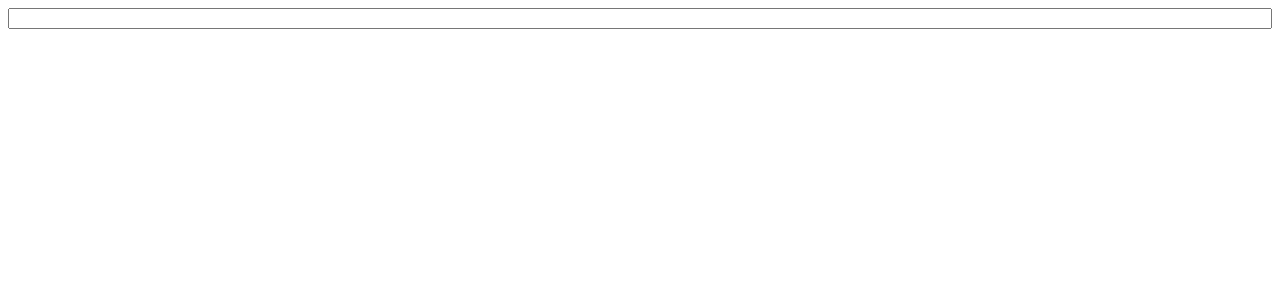
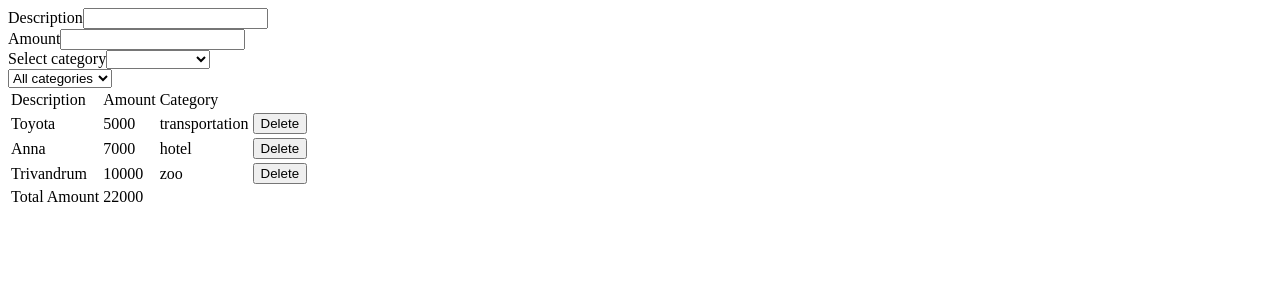
Before and after one commit to sudharsan026/react-components, a React (Vite) app: page / in a window 1280 px wide. Shown: the top 300 px of the page. Built offline with nearby package versions, Linux system fonts and the light colour scheme.

Commit message:
Expense filter mini project template

```diff
--- a/src/App.jsx
+++ b/src/App.jsx
@@ -1,15 +1,35 @@
 import React, { useState } from "react";
+import ExpenseTable from "./expense-tracker/components/expense-table";
+import ExpenseFilter from "./expense-tracker/components/expense-filter";
+import ExpenseForm from "./expense-tracker/components/expense-form";
 import "./App.css";
-import { Users } from "./users";
-import Table from "./Table";
-import Sidebar from "./Sidebar";
-import FormatPhone from "./FormatPhone";
-
 const App = () => {
+  const [selectedCategory, setSelectedCategory] = useState("");
+  const [expenses, setExpenses] = useState([
+    { id: 1, description: "Toyota", amount: 5000, category: "transportation" },
+    { id: 2, description: "Anna", amount: 7000, category: "hotel" },
+    { id: 3, description: "Trivandrum", amount: 10000, category: "zoo" },
+  ]);
+  const visibleExpenses = selectedCategory
+    ? expenses.filter((expense) => expense.category === selectedCategory)
+    : expenses;
   return (
-    <div className="app">
-      <FormatPhone />
-    </div>
+    <>
+      <div className="mb-3">
+        <ExpenseForm />
+      </div>
+      <div className="mb-3">
+        <ExpenseFilter onSelect={(e) => setSelectedCategory(e.target.value)} />
+      </div>
+      <div className="mb-3">
+        <ExpenseTable
+          onDelete={(id) =>
+            setExpenses(expenses.filter((expense) => expense.id !== id))
+          }
+          expenses={visibleExpenses}
+        />
+      </div>
+    </>
   );
 };
 
--- /dev/null
+++ b/src/expense-tracker/categories.js
@@ -0,0 +1,3 @@
+const categories = ["transportation", "hotel", "zoo"];
+
+export default categories;
--- /dev/null
+++ b/src/expense-tracker/components/expense-filter.jsx
@@ -0,0 +1,17 @@
+import React from "react";
+import categories from "../categories";
+
+const ExpenseFilter = ({ onSelect }) => {
+  return (
+    <select className="form-select" onChange={onSelect}>
+      <option value="">All categories</option>
+      {categories.map((category) => (
+        <option id={category} value={category} key={category}>
+          {category}
+        </option>
+      ))}
+    </select>
+  );
+};
+
+export default ExpenseFilter;
--- /dev/null
+++ b/src/expense-tracker/components/expense-form.jsx
@@ -0,0 +1,34 @@
+import React from "react";
+import categories from "../categories";
+
+const ExpenseForm = () => {
+  return (
+    <form>
+      <div className="mb-3">
+        <label htmlFor="description" className="form-label">
+          Description
+        </label>
+        <input type="text" id="description" className="form-control" />
+      </div>
+      <div className="mb-3">
+        <label htmlFor="" className="form-label">
+          Amount
+        </label>
+        <input type="number" id="amount" className="form-control" />
+      </div>
+      <div className="mb-3">
+        <label htmlFor="category">Select category</label>
+        <select name="category" id="category" className="form-select">
+          <option value=""></option>
+          {categories.map((category) => (
+            <option id={category} value={category} key={category}>
+              {category}
+            </option>
+          ))}
+        </select>
+      </div>
+    </form>
+  );
+};
+
+export default ExpenseForm;
--- /dev/null
+++ b/src/expense-tracker/components/expense-table.jsx
@@ -0,0 +1,43 @@
+import React from "react";
+
+const ExpenseTable = ({ expenses, onDelete }) => {
+  return (
+    <table className="table table-bordered">
+      <thead>
+        <tr>
+          <td>Description</td>
+          <td>Amount</td>
+          <td>Category</td>
+          <td></td>
+        </tr>
+      </thead>
+      <tbody>
+        {expenses.map((expense) => (
+          <tr key={expense.id}>
+            <td>{expense.description}</td>
+            <td>{expense.amount}</td>
+            <td>{expense.category}</td>
+            <td>
+              <button
+                onClick={() => onDelete(expense.id)}
+                className="btn btn-outline-danger"
+              >
+                Delete
+              </button>
+            </td>
+          </tr>
+        ))}
+      </tbody>
+      <tfoot>
+        <tr>
+          <td>Total Amount</td>
+          <td>{expenses.reduce((acc, expense) => expense.amount + acc, 0)}</td>
+          <td></td>
+          <td></td>
+        </tr>
+      </tfoot>
+    </table>
+  );
+};
+
+export default ExpenseTable;
```
